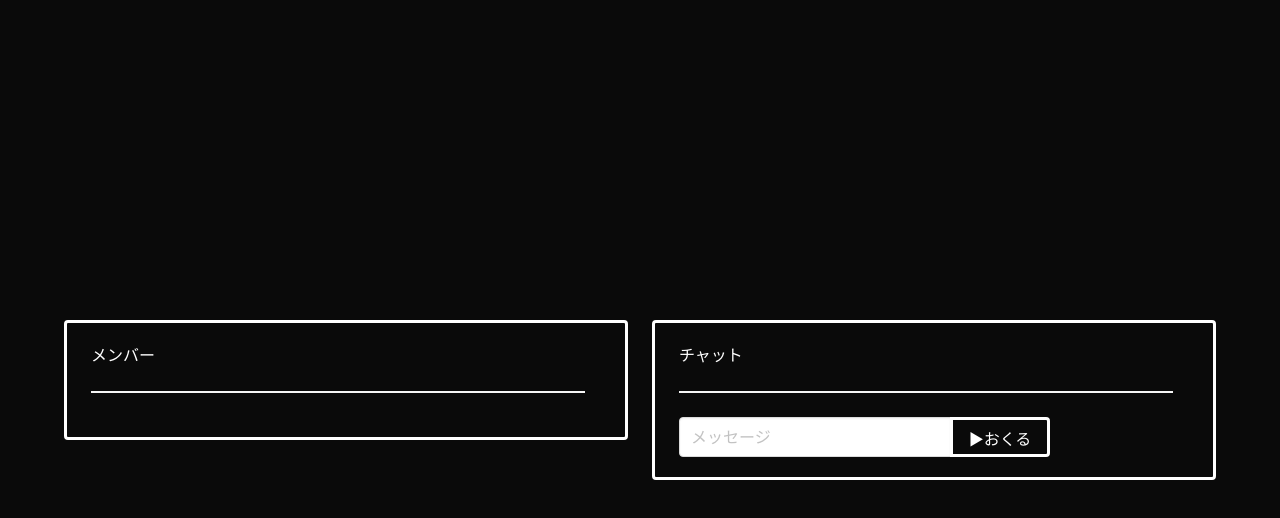
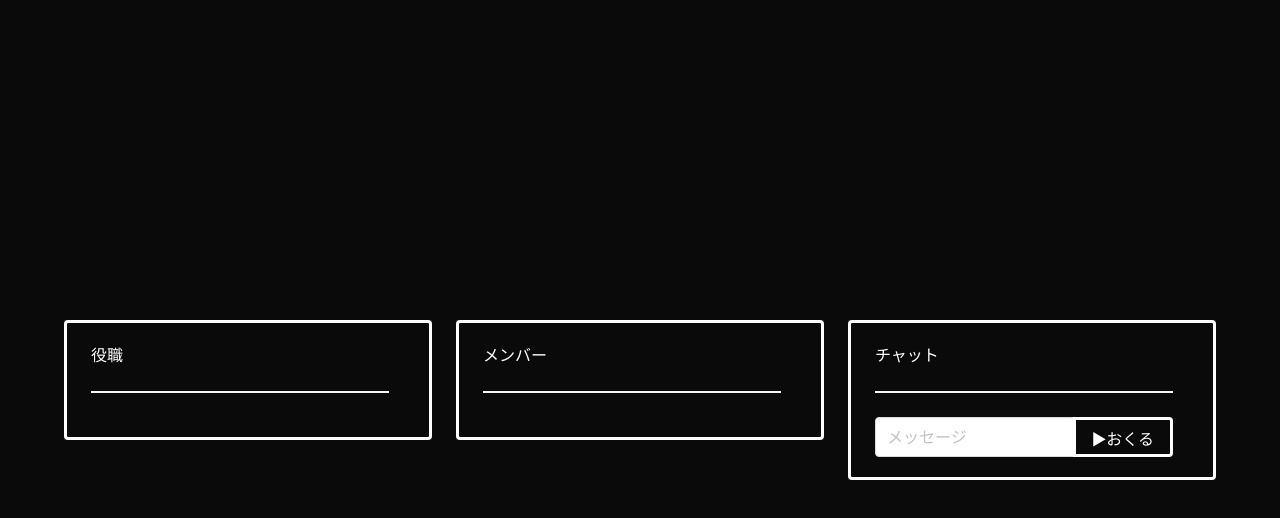
Before and after one commit to JVoltex/docker_werewolf, a Next.js app in the folder client/: page / in a window 1280 px wide. Both pictures are taken after typing "Sample" into the empty fields and a click on the input "けってい". Shown: the top 518 px of the page. Built offline with nearby package versions, Linux system fonts and the light colour scheme.

Commit message:
役職表示

```diff
--- a/client/components/Game.js
+++ b/client/components/Game.js
@@ -8,6 +8,9 @@ function messagesReducer(state, action) {
 function membersReducer(state, action) {
   return { members: action.type };
 }
+function assignsReducer(state, action) {
+  return action;
+}
 
 function Game(props) {
   const socket = useContext(SocketContext);
@@ -17,8 +20,16 @@ function Game(props) {
   const [members, membersDispatch] = useReducer(membersReducer, {
     members: [props.name],
   });
+  const [assigns, assignsDispatch] = useReducer(assignsReducer, {});
 
   useEffect(() => {
+    // handling assigns
+    const assignsCallback = (assigns) => {
+      console.log("on call back");
+      console.log(assigns);
+      assignsDispatch(assigns);
+    };
+    socket.on("serverAssignInfo", assignsCallback);
     // handling message
     const messageCallback = (msg) => {
       messagesDispatch({
@@ -33,6 +44,7 @@ function Game(props) {
     socket.on("serverMemberInfo", membersCallback);
     socket.emit("clientMemberJoin", props.name);
     return () => {
+      socket.removeListener("serverAssignInfo", assignsCallback);
       socket.removeListener("serverMessage", messageCallback);
       socket.removeListener("serverMemberInfo", membersCallback);
     };
@@ -43,20 +55,58 @@ function Game(props) {
     // https://stackoverflow.com/questions/270612/scroll-to-bottom-of-div
   });
   return (
-    <div className="columns">
-      {/* left column */}
-      <Members members={members} />
-      {/* right column */}
-      <Chat messages={messages} />
+    <div>
+      <div className="columns">
+        <div className="column">
+          <Assign assigns={assigns} />
+        </div>
+        <div className="column">
+          <Members members={members} />
+        </div>
+        <div className="column">
+          <Chat messages={messages} />
+        </div>
+      </div>
     </div>
   );
 }
 
 export default Game;
 
+function Assign(props) {
+  return (
+    <div className="notification is-black" style={{ border: "3px solid" }}>
+      <p>役職</p>
+      <hr />
+      {console.log("render assign")}
+      {console.log(props.assigns)}
+      <div style={{ maxHeight: "450px", overflow: "auto" }}>
+        <table class="table">
+          {(() => {
+            const items = [];
+            for (let key in props.assigns) {
+              if(props.assigns[key] === 0) {
+                continue;
+              }
+              items.push(
+                <tr>
+                  <th>{key}</th>
+                  <th>{props.assigns[key]}</th>
+                </tr>
+              );
+            }
+            return items;
+          })()}
+        </table>
+
+      </div>
+    </div>
+  );
+}
+
+
 function Members(props) {
   return (
-    <div className="column">
       <div className="notification is-black" style={{ border: "3px solid" }}>
         <p>メンバー</p>
         <hr />
@@ -64,7 +114,6 @@ function Members(props) {
           {props.members.members.map((member) => {
             return <Member alive={member.alive} name={member.name} />;
           })}
-        </div>
       </div>
     </div>
   );
@@ -86,7 +135,7 @@ function Chat(props) {
   const socket = useContext(SocketContext);
   const messages = props.messages;
   return (
-    <div className="column">
+
       <div className="notification is-black" style={{ border: "3px solid" }}>
         <p>チャット</p>
         <hr />
@@ -99,7 +148,7 @@ function Chat(props) {
           }}
         />
       </div>
-    </div>
+
   );
 
 }
```
Also changed, not shown: 2 other files (tests, documents, lock files or other folders).
